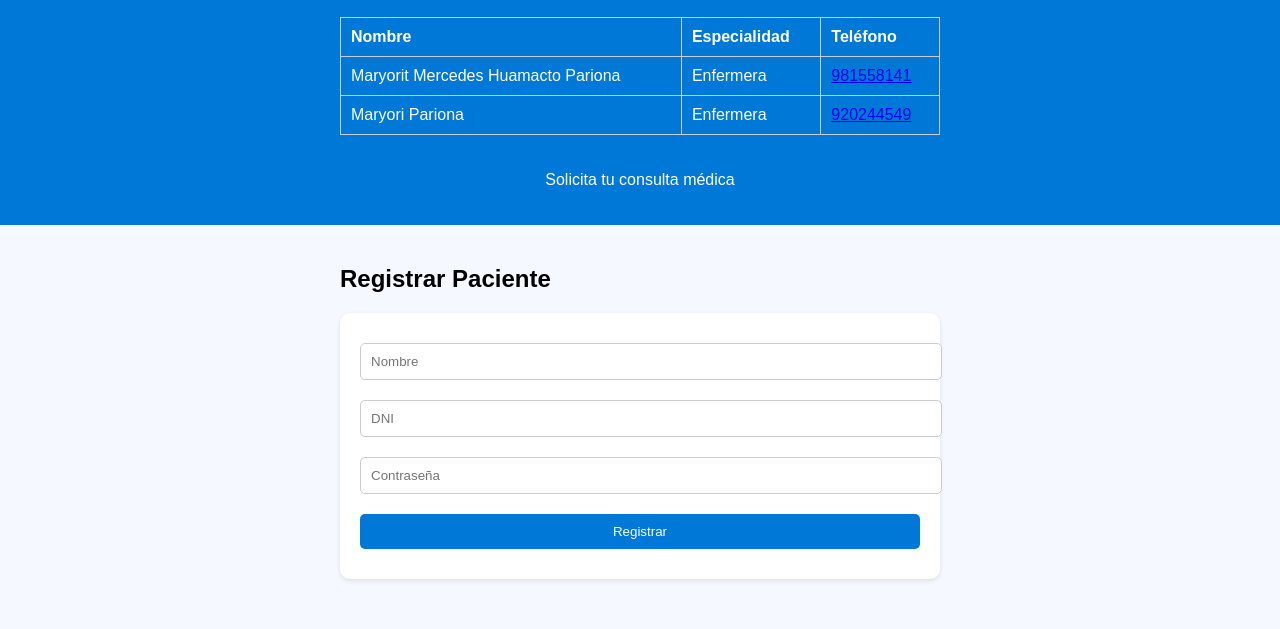
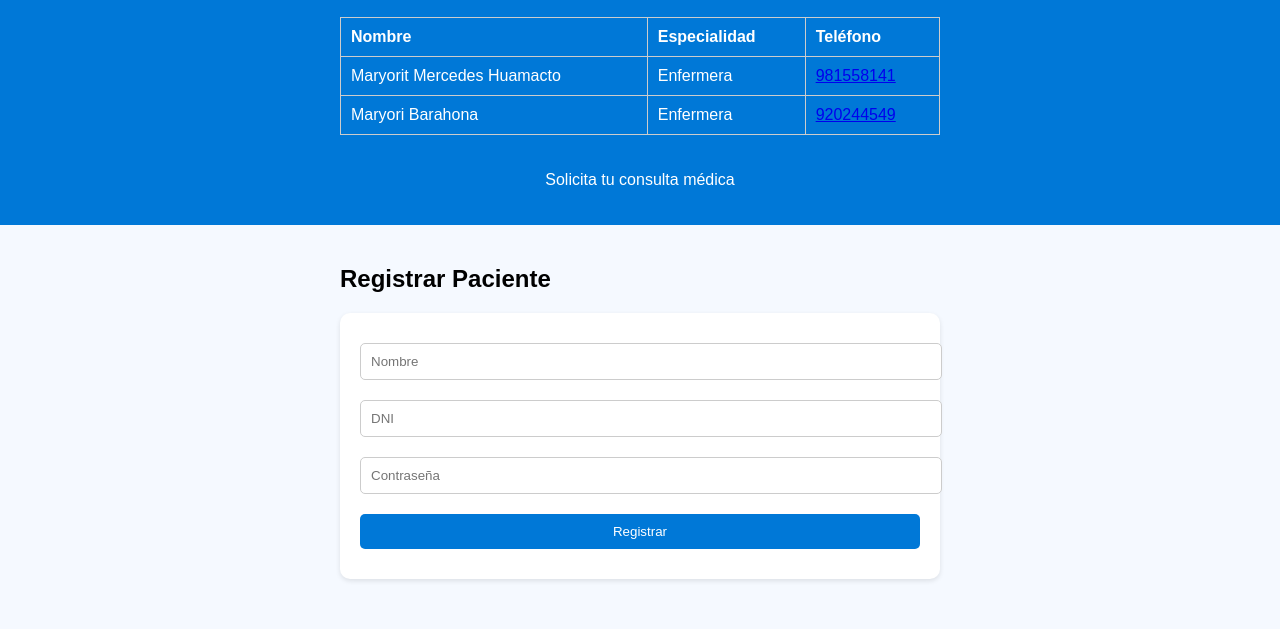
Before and after one commit to evana97971/telemedicinarural, a plain HTML site: page index.html in a window 1280 px wide. Shown: the part 171-800 px from the top of the page. Drawn offline with Linux system fonts and the light colour scheme.

Commit message:
Fix contact section and update nurse details

```diff
--- a/index.html
+++ b/index.html
@@ -28,12 +28,12 @@
     </thead>
     <tbody>
       <tr>
-        <td>Maryorit Mercedes Huamacto Pariona</td>
+        <td>Maryorit Mercedes Huamacto</td>
         <td>Enfermera</td>
         <td><a href="tel:+51981558141">981558141</a></td>
       </tr>
       <tr>
-        <td>Maryori Pariona</td>
+        <td>Maryori Barahona</td>
         <td>Enfermera</td>
         <td><a href="tel:+51920244549">920244549</a></td>
       </tr>
```
